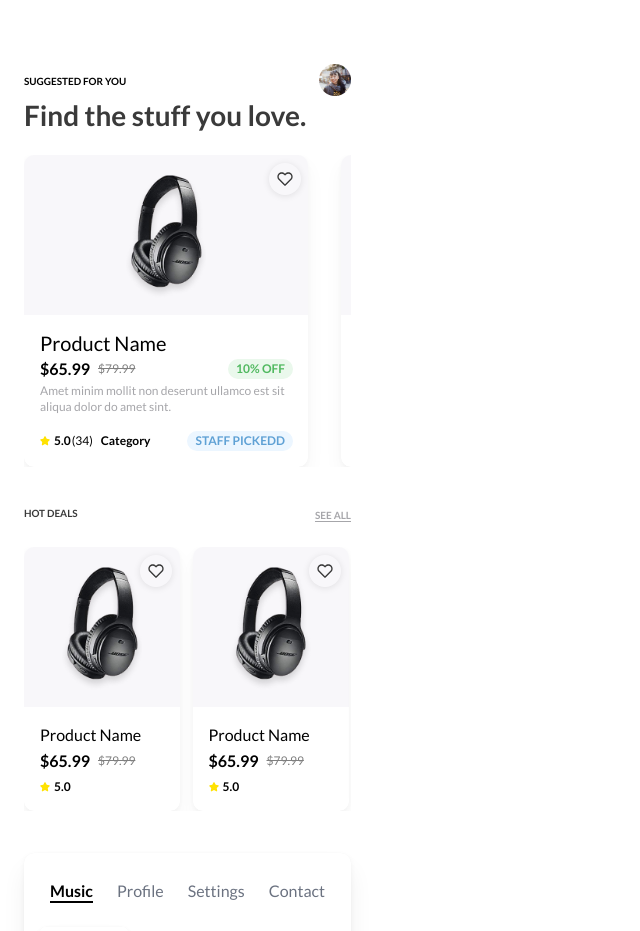
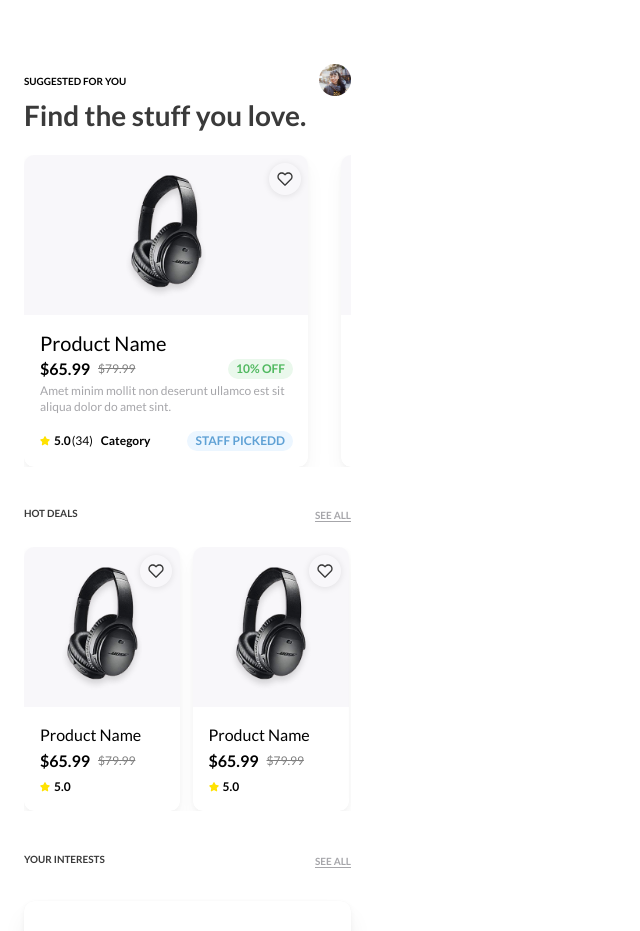
Before and after one commit to Andrei1694/my-shop-app, a React (Vite) app: page / in a window 1280 px wide. Shown: the top 931 px of the page, without its empty margins (0-640 px from the left). Built offline with nearby package versions, Linux system fonts and the light colour scheme.

Commit message:
added intrests text

```diff
--- a/src/pages/Home.page.jsx
+++ b/src/pages/Home.page.jsx
@@ -51,6 +51,14 @@ export default function Home() {
         </Slider>
       </div>
       <div className="container max-w-container mb-6">
+        <div className="flex items-start justify-between font-extrabold text-xs mb-6">
+          <h5 className="text-ui-gray-80 leading-3 uppercase">
+            YOUR INTERESTS
+          </h5>
+          <h5 className="text-ui-gray-60 leading-4 underline underline-offset-2 uppercase">
+            SEE ALL
+          </h5>
+        </div>
         <TabMenu />
       </div>
       <div className="container max-w-container mb-10">
```
